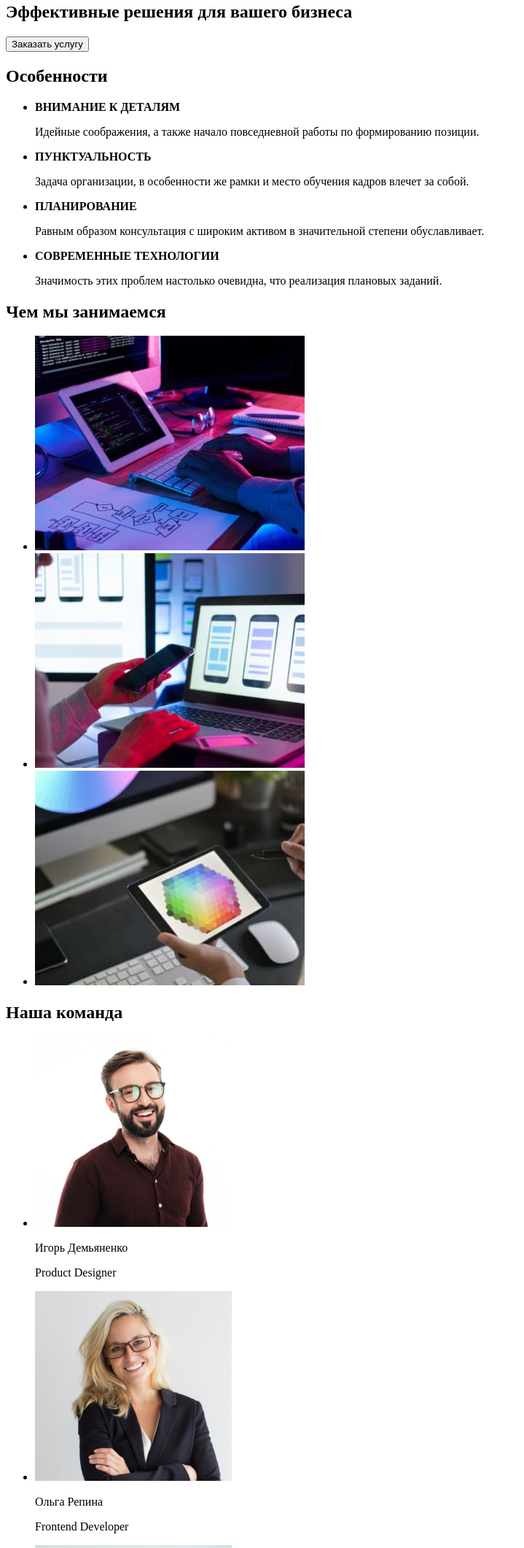
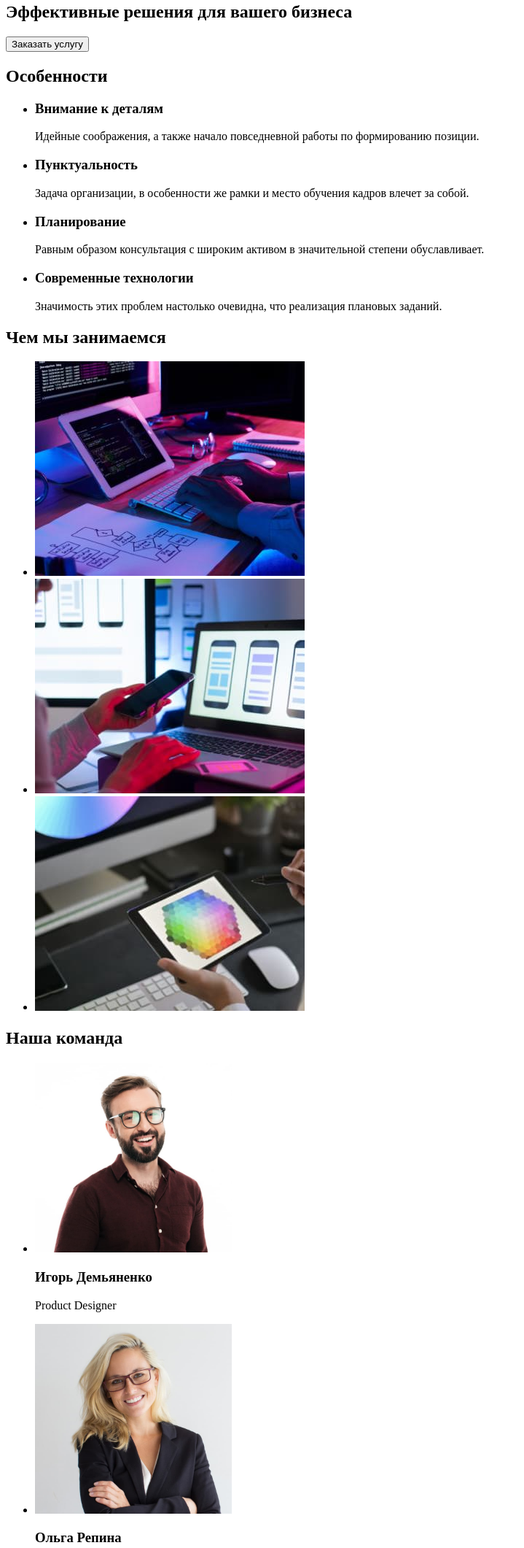
Before and after one commit to tadden/goit-markup-hw-01, a plain HTML site: page index.html in a window 1280 px wide. Shown: the part 147-2268 px from the top of the page at 73% size, without its empty margins (0-719 px from the left). Drawn offline with Linux system fonts and the light colour scheme.

Commit message:
правки

```diff
--- a/index.html
+++ b/index.html
@@ -11,6 +11,8 @@
 
     <header>
       <nav>
+        <!-- Лого -->
+
         <a href="./index.html"> <span>Web</span>Studio</a>
         <ul>
           <li><a href="">Студия</a></li>
@@ -38,28 +40,28 @@
         <h2>Особенности</h2>
         <ul>
           <li>
-            <b>ВНИМАНИЕ К ДЕТАЛЯМ</b>
+            <h3>Внимание к деталям</h3>
             <p>
               Идейные соображения, а также начало повседневной работы по
               формированию позиции.
             </p>
           </li>
           <li>
-            <b>ПУНКТУАЛЬНОСТЬ</b>
+            <h3>Пунктуальность</h3>
             <p>
               Задача организации, в особенности же рамки и место обучения кадров
               влечет за собой.
             </p>
           </li>
           <li>
-            <b>ПЛАНИРОВАНИЕ</b>
+            <h3>Планирование</h3>
             <p>
               Равным образом консультация с широким активом в значительной
               степени обуславливает.
             </p>
           </li>
           <li>
-            <b>СОВРЕМЕННЫЕ ТЕХНОЛОГИИ</b>
+            <h3>Современные технологии</h3>
             <p>
               Значимость этих проблем настолько очевидна, что реализация
               плановых заданий.
@@ -107,7 +109,7 @@
               width="270"
               alt="Радостный мужчина в очках"
             />
-            <p>Игорь Демьяненко</p>
+            <h3>Игорь Демьяненко</h3>
             <p>Product Designer</p>
           </li>
           <li>
@@ -116,7 +118,7 @@
               width="270"
               alt="Радостная блондинка в очках"
             />
-            <p>Ольга Репина</p>
+            <h3>Ольга Репина</h3>
             <p>Frontend Developer</p>
           </li>
           <li>
@@ -125,7 +127,7 @@
               width="270"
               alt="Улыбающийся мужчина"
             />
-            <p>Николай Тарасов</p>
+            <h3>Николай Тарасов</h3>
             <p>Marketing</p>
           </li>
           <li>
@@ -134,7 +136,7 @@
               width="270"
               alt="Улыбающийся мужчина в очках"
             />
-            <p>Михаил Ермаков</p>
+            <h3>Михаил Ермаков</h3>
             <p>UI Designer</p>
           </li>
         </ul>
```
